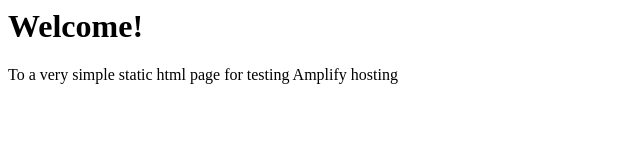
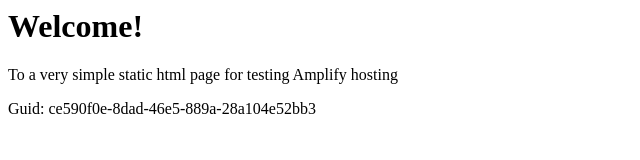
Before and after one commit to aws-aemilia-bah/Github-PR-Commit-Integration-Test-DoNotTouch-v1-preprod-me-south-1, a website: page src/index.html in a window 1280 px wide. Shown: the whole page, without its empty margins (0-640 px from the left). Drawn offline with Linux system fonts and the light colour scheme.

Commit message:
commit from integ tests

```diff
--- a/src/index.html
+++ b/src/index.html
@@ -1,3 +1,5 @@
+
+
 <html lang="en">
 
 <head>
@@ -10,6 +12,6 @@
 <body>
     <h1>Welcome!</h1>
     <p>To a very simple static html page for testing Amplify hosting</p>
-</body>
+    <p>Guid: ce590f0e-8dad-46e5-889a-28a104e52bb3</p></body>
 
 </html>
```
